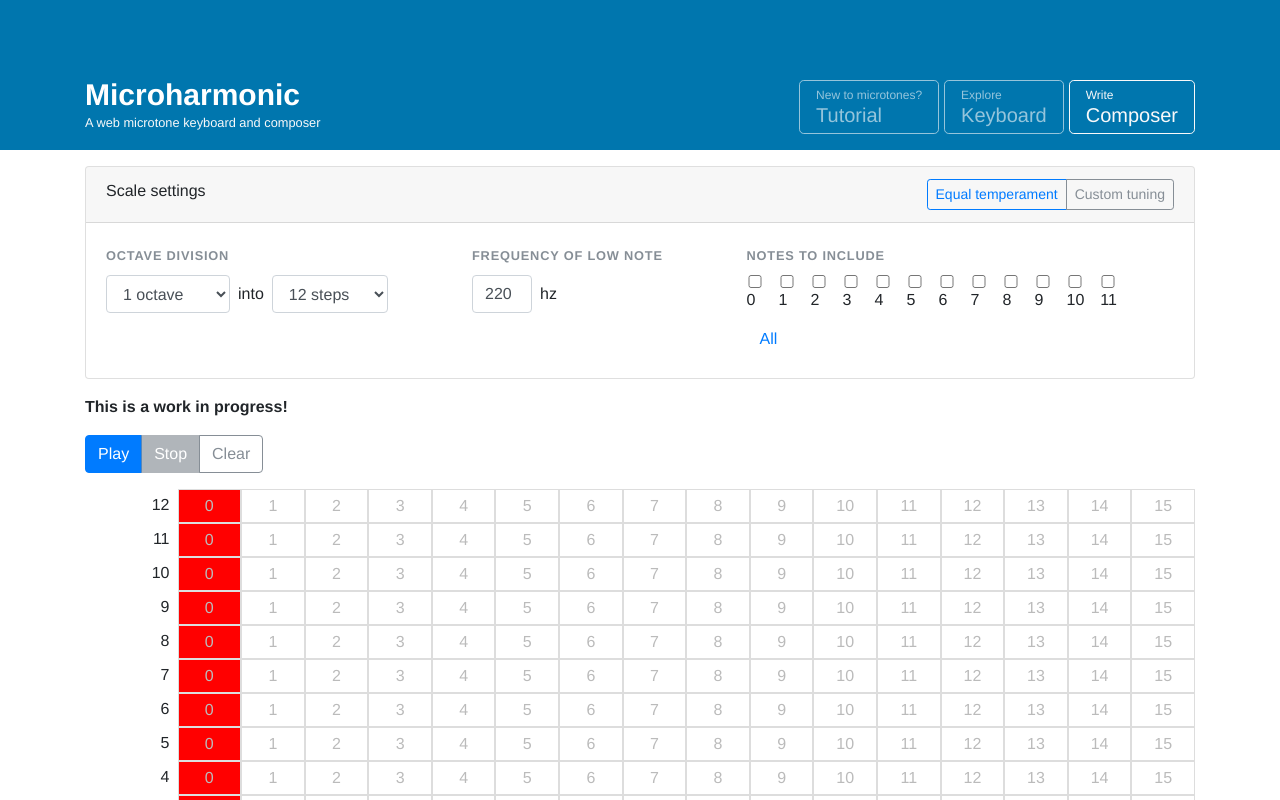
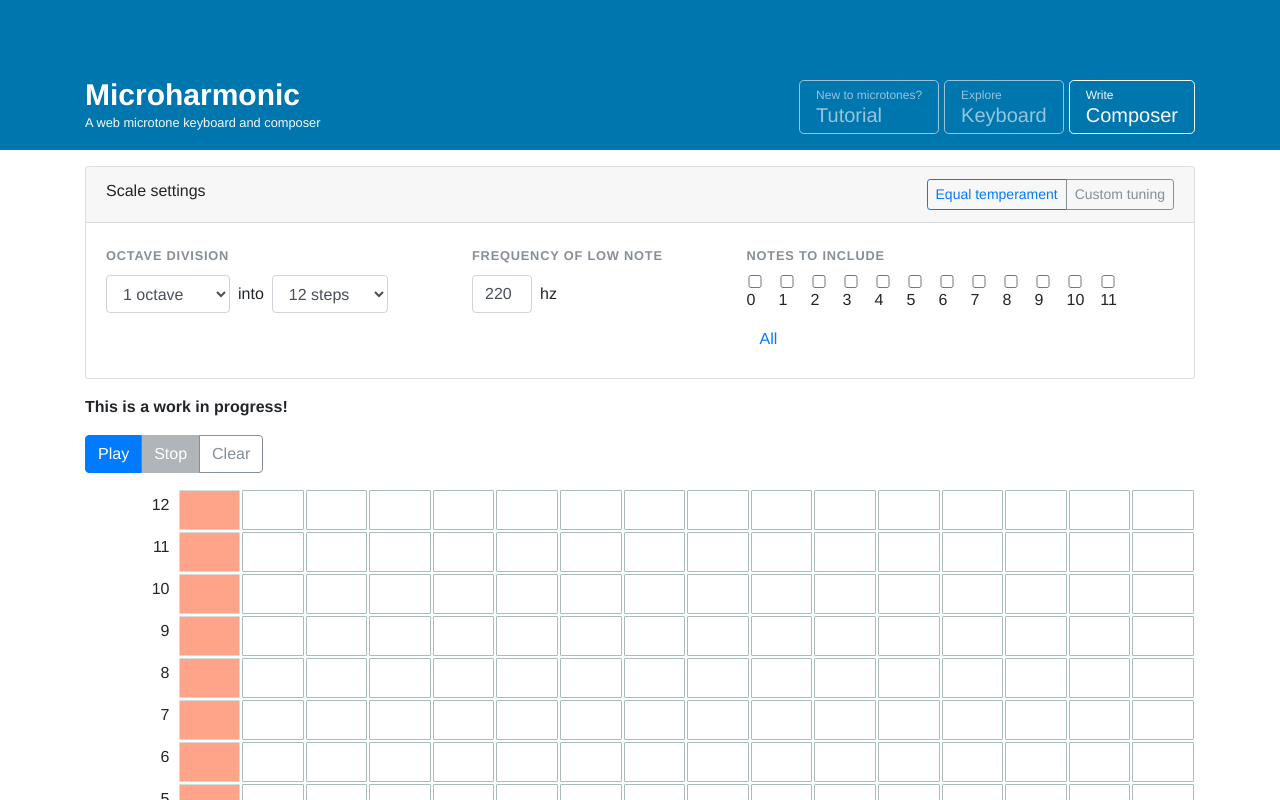
Before and after one commit to kevinsqi/microharmonic, a React (Create React App) app in the folder client/: page /composer in a window 1280 px wide. Shown: the top 800 px of the page. Built offline with nearby package versions, Linux system fonts and the light colour scheme.

Commit message:
improve styling of sequencer

```diff
--- a/client/src/App.css
+++ b/client/src/App.css
@@ -56,17 +56,23 @@ input[type=checkbox] {
 }
 
 .sequence-item {
-  border: 1px solid #ddd;
-  color: #bbb;
+  height: 40px;
+  border: 1px solid #abb;
+  margin: 1px;
+  border-radius: 1px;
 }
 
 .sequence-item-active {
-  background-color: #5bc0de;
-  color: #fff;
+  background-color: #0076ae;
 }
 
 .sequence-item-current {
-  background-color: #f00;
+  opacity: 0.5;
+  background-color: #ff4916;
+}
+
+.sequence-item-active.sequence-item-current {
+  opacity: 1;
 }
 
 .btn-key {
--- a/client/src/Composer.js
+++ b/client/src/Composer.js
@@ -154,9 +154,7 @@ class Composer extends Component {
                             }
                             key={timeIndex}
                             onClick={this.onClickSequenceItem.bind(this, offset, timeIndex)}
-                          >
-                            <div className="text-center">{timeIndex}</div>
-                          </div>
+                          />
                         );
                       })
                     }
```
